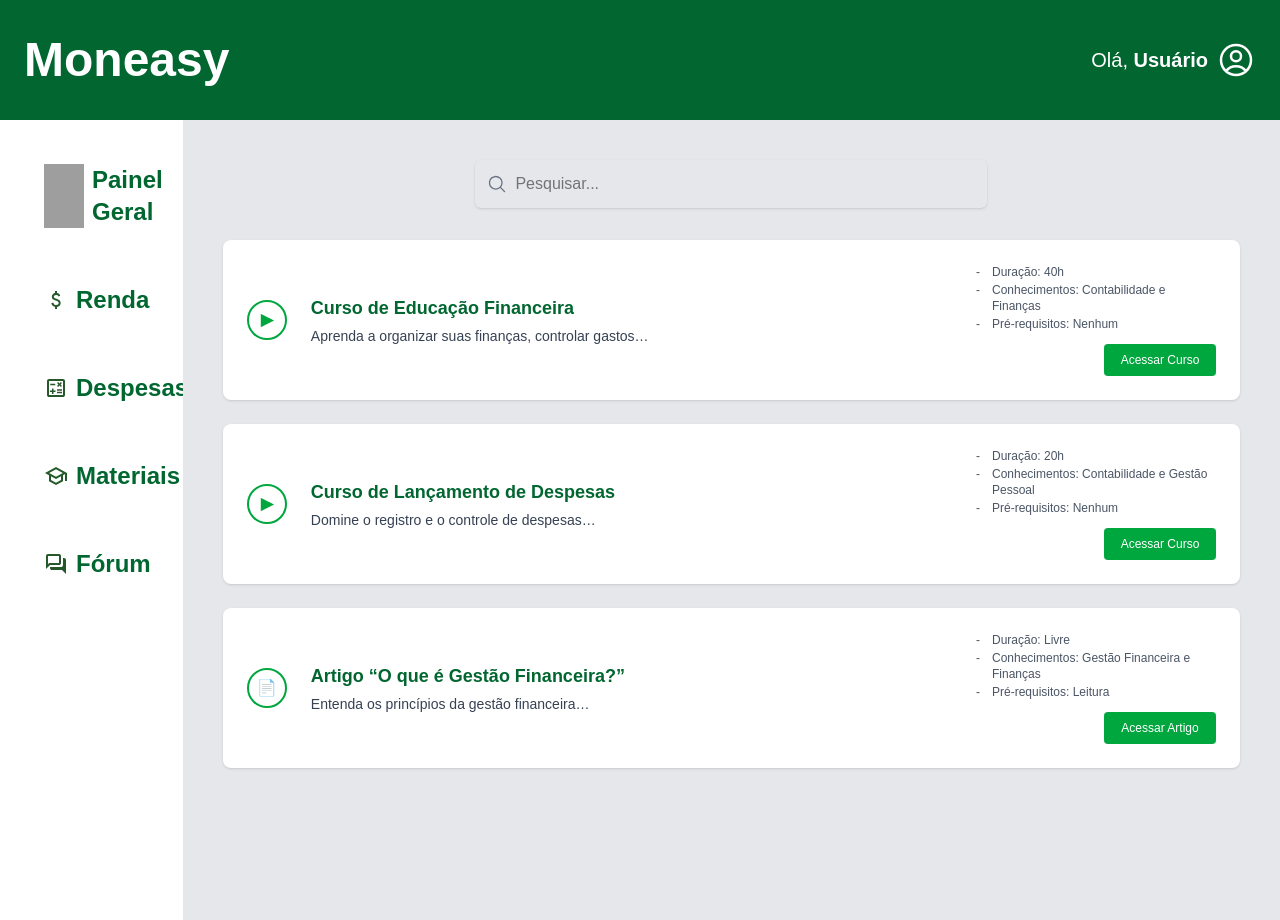
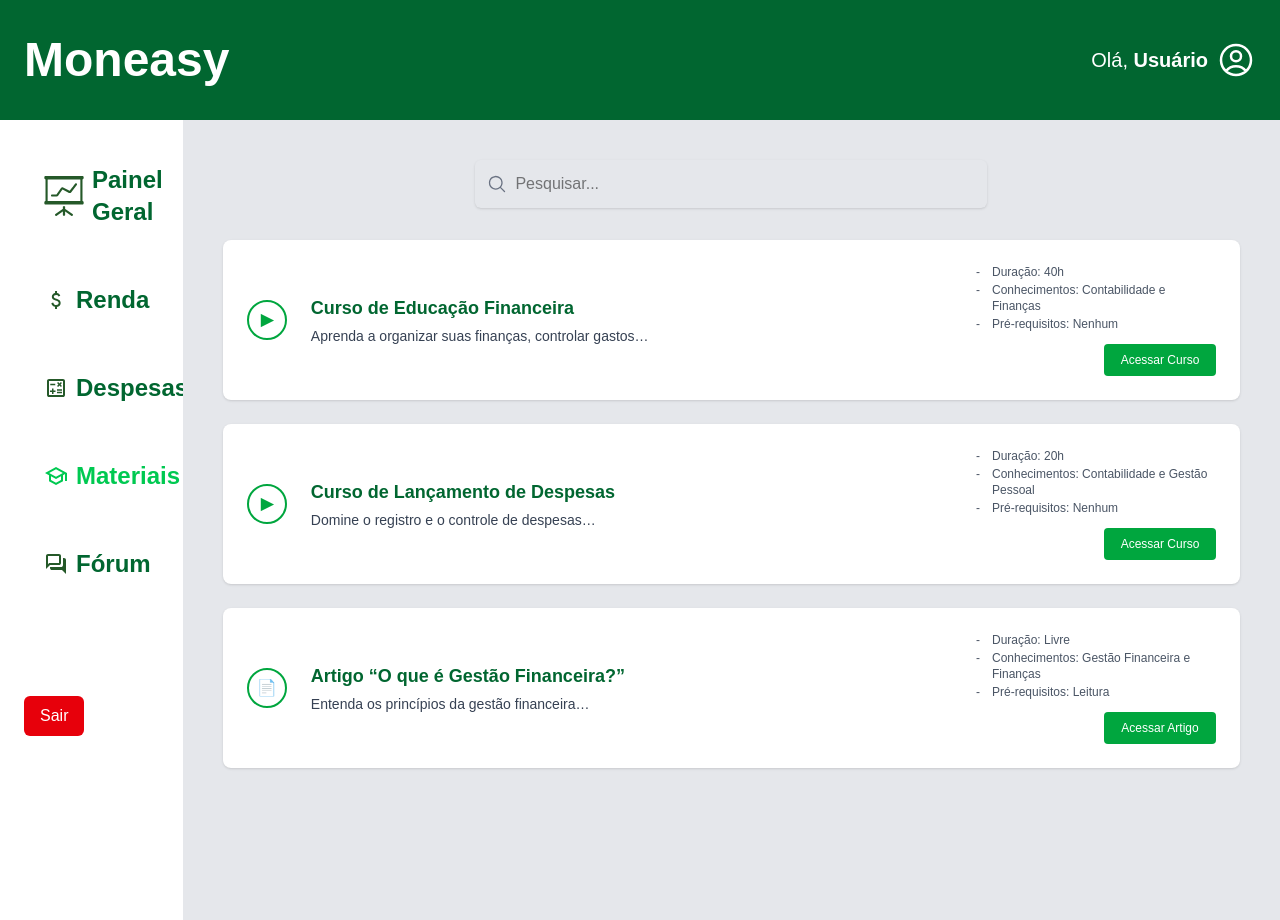
Before and after one commit to CellaMauroo/moneasy-gestao-financeira, a Next.js app in the folder moneasy-front/: page /pages/materials in a window 1280 px wide. Built offline with nearby package versions, Linux system fonts and the light colour scheme; no server answers; grey boxes are pictures that could not be loaded.

Commit message:
Fix navbar icons and exit button

```diff
--- a/moneasy-front/app/components/navbar.tsx
+++ b/moneasy-front/app/components/navbar.tsx
@@ -1,4 +1,5 @@
 import Image from "next/image"
+import LogoutButton from "./logoutButton"
 
 interface NavbarProps {
   active?: "money" | "calc" | "school" | "forum"
@@ -18,7 +19,8 @@
   }
 
   return (
-    <aside className="bg-white text-white w-1/7 h-screen p-6 flex flex-col gap-6">
+    <aside className="bg-white text-white w-1/7 h-[80vh] p-6 flex flex-col gap-6 justify-between">
+      <div>
       <nav className="flex flex-col align-center justify-center px-5 py-5 gap-y-14 text-2xl font-bold">
         <div className="flex">
           <Image src={getIcon("panel", active)} alt="Panel" width={40} height={40} />
@@ -41,6 +43,10 @@
           <a href="/pages/forum" className={navLinkClasses("forum", active)}>Fórum</a>
         </div>
       </nav>
+      </div>
+      <div>
+      <LogoutButton></LogoutButton>
+      </div>
     </aside>
   )
 }
--- a/moneasy-front/app/pages/expenses/page.tsx
+++ b/moneasy-front/app/pages/expenses/page.tsx
@@ -24,7 +24,6 @@
   // Acessamos os nomes aninhados para exibição, com verificação de nulidade
   const categoryName = expense.category?.category_name || "Sem Categoria";
   const groupName = expense.group?.group_name || "Sem Grupo";
-
   return (
     <div className="bg-white p-4 rounded-lg shadow-sm flex items-center justify-between">
       <div>
@@ -72,7 +71,7 @@
         fetch(`http://127.0.0.1:8000/api/expense-group/`, { headers: { 'Authorization': `Bearer ${token}` } }),
         fetch(`http://127.0.0.1:8000/api/expense-category/`, { headers: { 'Authorization': `Bearer ${token}` } })
       ]);
-
+      console.log(expensesRes)
       if (!expensesRes.ok || !groupsRes.ok || !categoriesRes.ok) {
         throw new Error("Falha ao buscar os dados da API.");
       }
@@ -173,7 +172,7 @@
     <>
       <Header />
       <div className="flex min-h-screen">
-        <Navbar active="expenses"/>
+        <Navbar active="calc"/>
         <main className="flex-1 px-10 py-6 bg-gray-100 space-y-6 overflow-y-auto">
           <div className="flex justify-between items-center">
             <h1 className="text-3xl font-bold text-gray-800">Minhas Despesas</h1>
--- a/moneasy-front/app/pages/materials/page.tsx
+++ b/moneasy-front/app/pages/materials/page.tsx
@@ -61,7 +61,7 @@
       <Header />
 
       <div className="flex min-h-screen">
-        <Navbar active="materials" />
+        <Navbar active="school" />
 
         <main className="flex-1 p-10 bg-gray-200 space-y-8 overflow-y-auto">
 
--- a/moneasy-front/app/pages/panel/page.tsx
+++ b/moneasy-front/app/pages/panel/page.tsx
@@ -142,7 +142,7 @@
     <div className="bg-gray-100 min-h-screen">
       <Header userName={userName} />
       <div className="flex">
-        <Navbar active="dashboard"/>
+        <Navbar active="panel"/>
         <main className="flex-1 p-8">
           <h1 className="text-3xl font-bold text-gray-800 mb-8">Painel Geral</h1>
           <div className="grid grid-cols-1 md:grid-cols-3 gap-6 mb-8">
--- a/moneasy-front/app/types.ts
+++ b/moneasy-front/app/types.ts
@@ -6,17 +6,13 @@
   group_name: string;
 }
 
-// CORREÇÃO: A propriedade 'group' agora é do tipo 'Group'
-// para corresponder ao objeto aninhado que a API envia.
+
 export interface Category {
   id: number;
   category_name: string;
   group: Group;
 }
 
-// CORREÇÃO: As propriedades 'group' e 'category' também foram
-// ajustadas para refletir a estrutura de dados aninhada que
-// provavelmente é retornada ao buscar uma lista de despesas.
 export interface Expense {
   id: number;
   expense_name: string;
```
Also changed, not shown: moneasy-front/public/icons/panel-active.svg (added), moneasy-front/public/icons/panel.svg (added).
